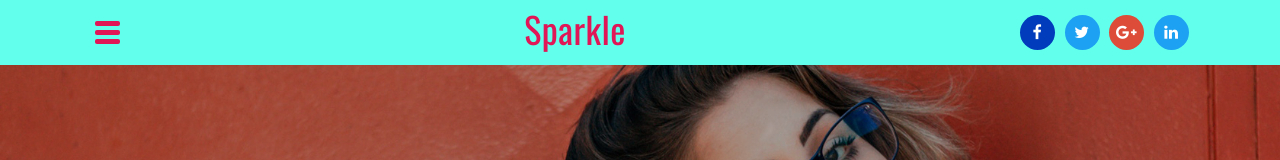
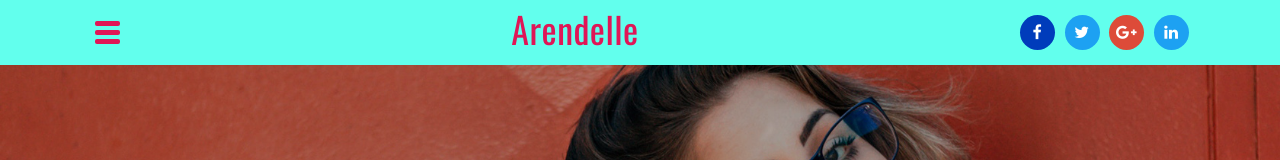
Before and after one commit to arendelle123/arendelle, a plain HTML site: page index.html in a window 1280 px wide. Shown: the top 160 px of the page. Drawn offline with nearby package versions, Linux system fonts and the light colour scheme.

Commit message:
Update index.html

```diff
--- a/index.html
+++ b/index.html
@@ -52,7 +52,7 @@
                     </div>
                 </div>
                 <h1 class="wthree-logo">
-                    <a href="index.html" id="logoLink">sparkle</a>
+                    <a href="index.html" id="logoLink">Arendelle</a>
                 </h1>
                 <ul class="social-icons">
                     <li>
```
